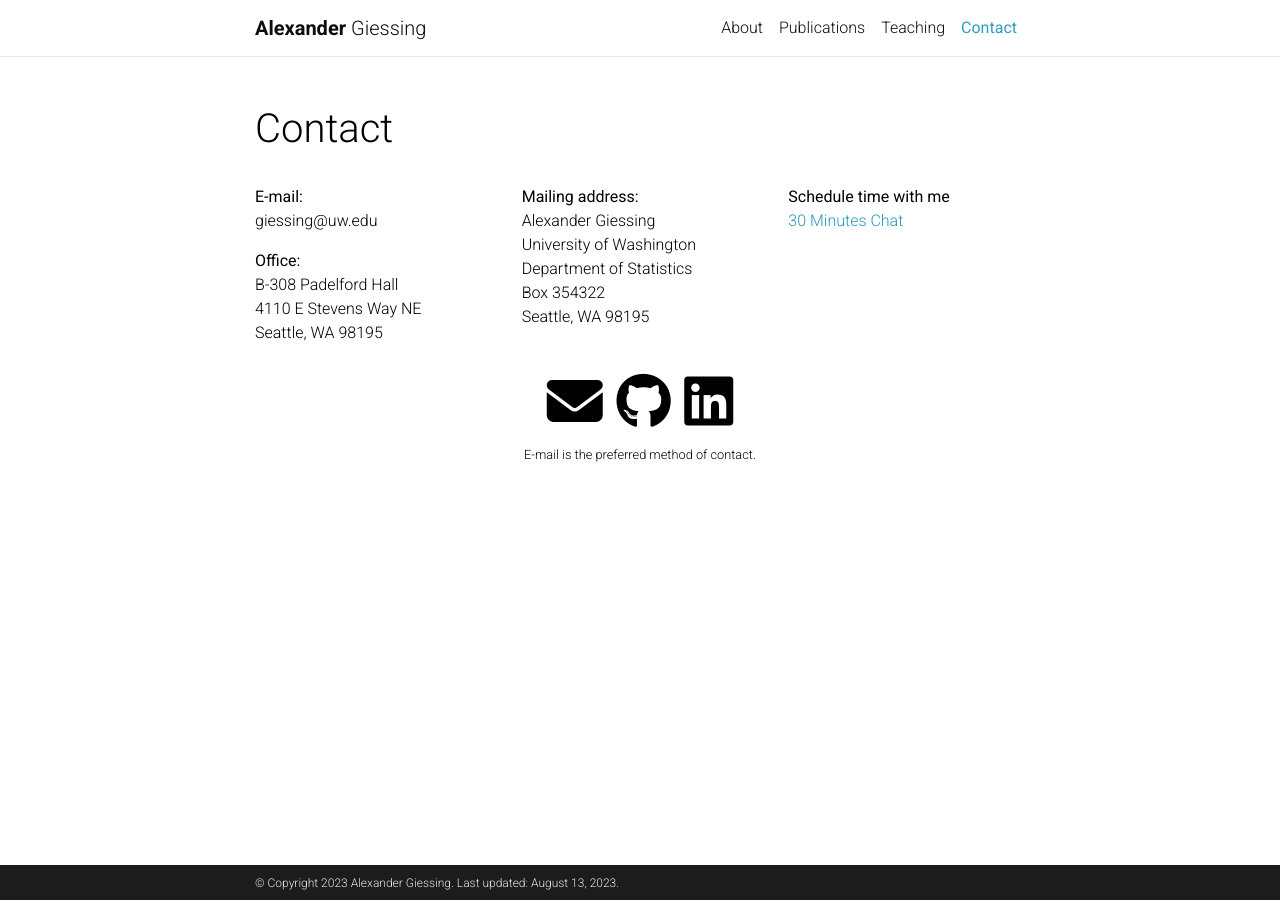
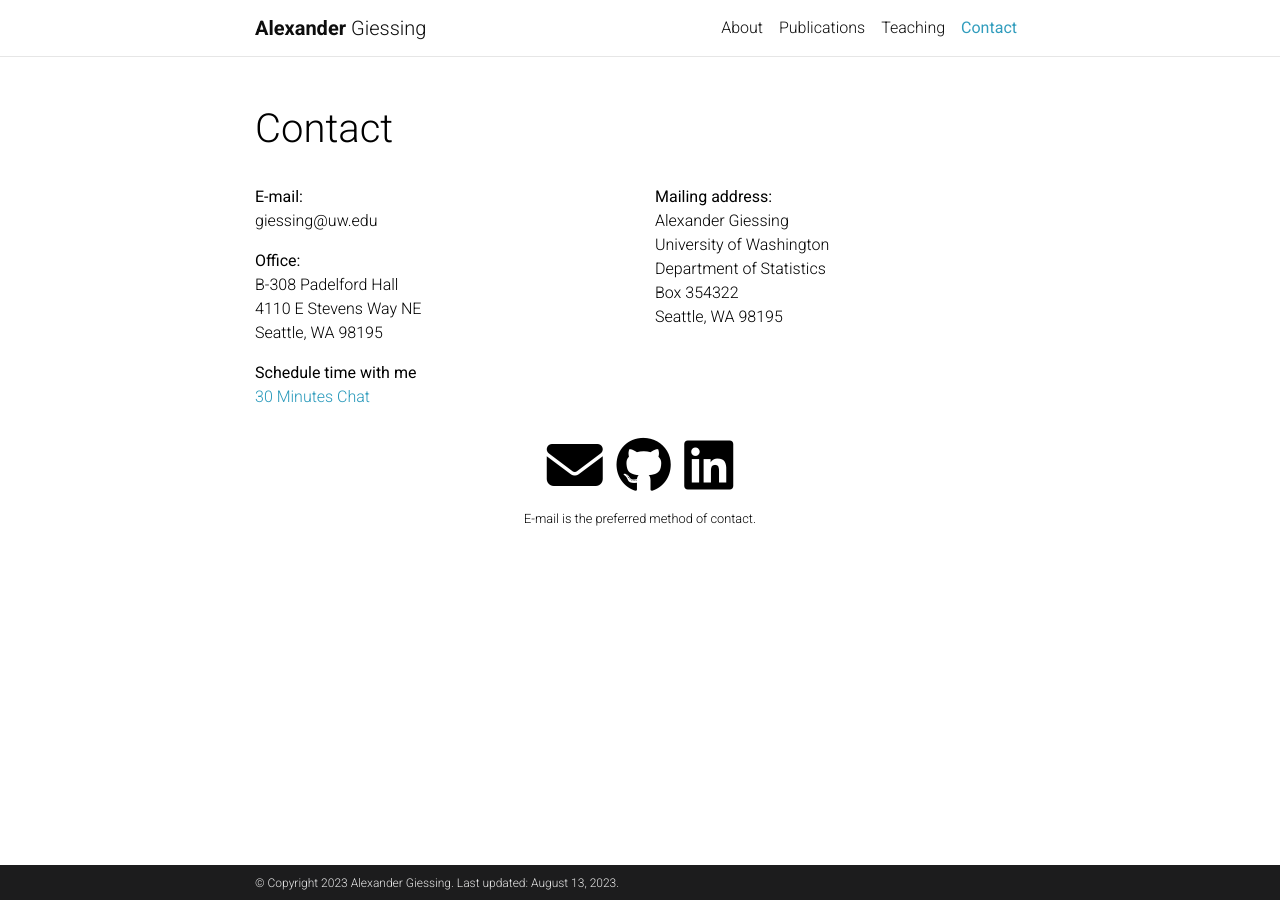
Before and after one commit to agiessing/agiessing.github.io, a Jekyll site: the page built from _pages/contact.md, in a window 1280 px wide. Built offline with Jekyll 4.4.1, drawn with Linux system fonts in a browser that asks for light colours; comment, search, counter and statistics services are not loaded; a style sheet for code colours, icons or effects is not loaded.

Commit message:
Update contact.md

```diff
--- a/_pages/contact.md
+++ b/_pages/contact.md
@@ -10,7 +10,7 @@
 
 
 <div class="row">
-    <div class="col-md-4 col-sm-6">
+    <div class="col-sm-4 col-sm-6">
       <p> <span class="font-weight-bolder">E-mail:</span> <br>
       giessing@uw.edu </p>
       <p> <span class="font-weight-bolder">Office:</span> <br>
@@ -18,7 +18,7 @@
       4110 E Stevens Way NE <br>
       Seattle, WA 98195 </p>
     </div>
-    <div class="col-md-4 col-sm-6">
+    <div class="col-sm-4 col-sm-6">
       <p> <span class="font-weight-bolder">Mailing address:</span> <br>
       Alexander Giessing <br>
       University of Washington <br>
@@ -26,7 +26,7 @@
       Box 354322 <br>
       Seattle, WA 98195 </p>
     </div>
-    <div class="col-md-4 col-sm-6">
+    <div class="col-sm-4 col-sm-6">
       <p> <span class="font-weight-bolder">Schedule time with me</span> <br>
       <a href = "https://calendly.com/giessing-7xc/30min" target="_new"> 30 Minutes Chat </a> </p>
     </div>
```
